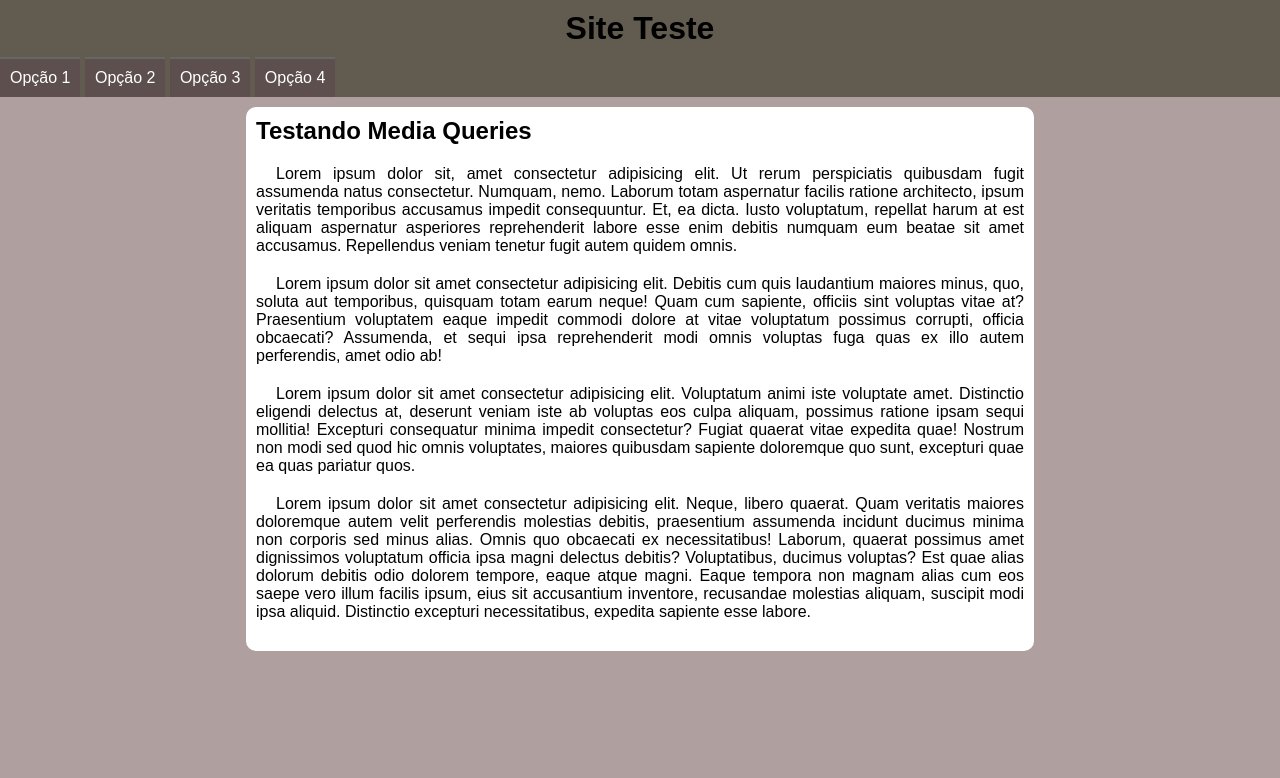
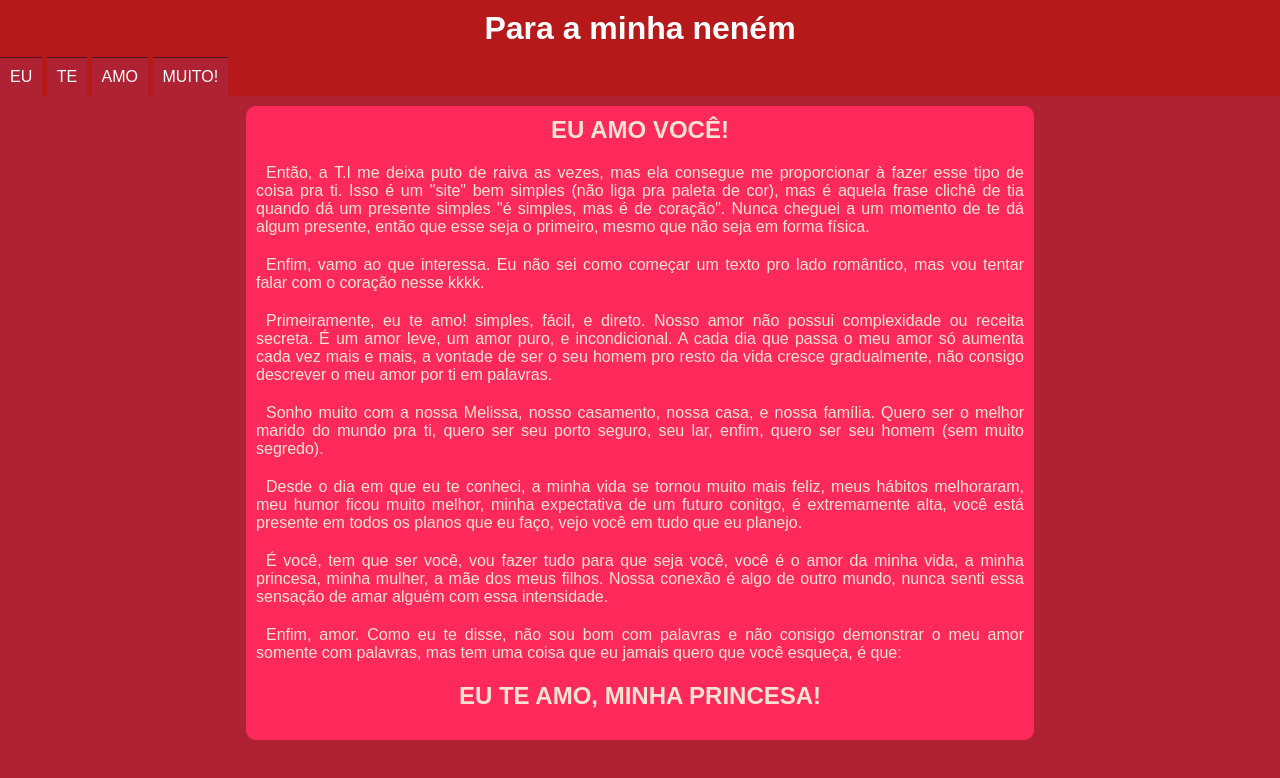
Before and after one commit to brayan-sant-77/html-css, a plain HTML site: page modulo4/ex03/mq005/index.html in a window 1280 px wide. Drawn offline with Linux system fonts and the light colour scheme.

Commit message:
atualização romântica

```diff
--- a/modulo4/ex03/mq005/estilos/style.css
+++ b/modulo4/ex03/mq005/estilos/style.css
@@ -7,16 +7,17 @@
 }
 
 html, body {
-    background-color: #af9f9f;
+    background-color: #af2233;
 }
 
 header {
-    background-color: #615b50;
+    background-color: #b61919;
 }
 
 header > h1 {
     padding: 10px;
     text-align: center;
+    color: white;
 }
 
 #burguer {
@@ -30,7 +31,7 @@ header > h1 {
 
 #burguer:hover {
     background-color: white;
-    color: black;
+    color: rgb(173, 9, 9);
 }
 
 menu {
@@ -46,31 +47,34 @@ menu > ul > li > a {
     padding: 10px;
     text-decoration: none;
     text-align: center;
-    background-color: #5e4f4f;
+    background-color: #af2233;
     color: white;
-    border-top: 2px solid rgb(104, 101, 101);
+    border-top: 1px solid rgba(12, 12, 12, 0.575);
 }
 
 menu > ul > li >a:hover {
-    background-color: gray;
+    background-color: rgb(214, 12, 12);
 }
 
 main {
     width: 90vw;
-    background-color: white;
+    background-color: #ff295c;
+    color: #fae4d1;
     margin: auto;
     margin-top: 10px;
     padding: 10px;
     border-radius: 10px;
 
+
 }
 
 article > h2 {
     padding-bottom: 20px;
+    text-align: center;
 }
 
 article > p {
     text-align: justify;
     margin-bottom: 20px;
-    text-indent: 20px;
+    text-indent: 10px;
 }
--- a/modulo4/ex03/mq005/index.html
+++ b/modulo4/ex03/mq005/index.html
@@ -10,28 +10,28 @@
 </head>
 <body onresize="mudouTamanho()">
     <header>
-        <h1>Site Teste</h1>
-        <span id="burguer" class="material-icons" onclick="clickMenu()">menu</span>
+        <h1>Para a minha neném</h1>
+        <span id="burguer" class="material-icons" onclick="clickMenu()">favorite</span>
         <menu id="itens">
             <ul>
-                <li><a href="#">Opção 1</a></li>
-                <li><a href="#">Opção 2</a></li>
-                <li><a href="#">Opção 3</a></li>
-                <li><a href="#">Opção 4</a></li>
+                <li><a href="#">EU</a></li>
+                <li><a href="#">TE</a></li>
+                <li><a href="#">AMO</a></li>
+                <li><a href="#">MUITO!</a></li>
         </menu>
     </header>
     <main>
         <article>
-            <h2>Testando Media Queries</h2>
-            <p>Lorem ipsum dolor sit, amet consectetur adipisicing elit. Ut rerum perspiciatis quibusdam fugit assumenda natus consectetur. Numquam, nemo. Laborum totam aspernatur facilis ratione architecto, ipsum veritatis temporibus accusamus impedit consequuntur.
-            Et, ea dicta. Iusto voluptatum, repellat harum at est aliquam aspernatur asperiores reprehenderit labore esse enim debitis numquam eum beatae sit amet accusamus. Repellendus veniam tenetur fugit autem quidem omnis.</p>
-            <p>Lorem ipsum dolor sit amet consectetur adipisicing elit. Debitis cum quis laudantium maiores minus, quo, soluta aut temporibus, quisquam totam earum neque! Quam cum sapiente, officiis sint voluptas vitae at?
-            Praesentium voluptatem eaque impedit commodi dolore at vitae voluptatum possimus corrupti, officia obcaecati? Assumenda, et sequi ipsa reprehenderit modi omnis voluptas fuga quas ex illo autem perferendis, amet odio ab!</p>
-            <p>Lorem ipsum dolor sit amet consectetur adipisicing elit. Voluptatum animi iste voluptate amet. Distinctio eligendi delectus at, deserunt veniam iste ab voluptas eos culpa aliquam, possimus ratione ipsam sequi mollitia!
-            Excepturi consequatur minima impedit consectetur? Fugiat quaerat vitae expedita quae! Nostrum non modi sed quod hic omnis voluptates, maiores quibusdam sapiente doloremque quo sunt, excepturi quae ea quas pariatur quos.</p>
-            <p>Lorem ipsum dolor sit amet consectetur adipisicing elit. Neque, libero quaerat. Quam veritatis maiores doloremque autem velit perferendis molestias debitis, praesentium assumenda incidunt ducimus minima non corporis sed minus alias.
-            Omnis quo obcaecati ex necessitatibus! Laborum, quaerat possimus amet dignissimos voluptatum officia ipsa magni delectus debitis? Voluptatibus, ducimus voluptas? Est quae alias dolorum debitis odio dolorem tempore, eaque atque magni.
-            Eaque tempora non magnam alias cum eos saepe vero illum facilis ipsum, eius sit accusantium inventore, recusandae molestias aliquam, suscipit modi ipsa aliquid. Distinctio excepturi necessitatibus, expedita sapiente esse labore.</p>
+            <h2>EU AMO VOCÊ!</h2>
+
+            <p>Então, a T.I me deixa puto de raiva as vezes, mas ela consegue me proporcionar à fazer esse tipo de coisa pra ti. Isso é um "site" bem simples (não liga pra paleta de cor), mas é aquela frase clichê de tia quando dá um presente simples "é simples, mas é de coração". Nunca cheguei a um momento de te dá algum presente, então que esse seja o primeiro, mesmo que não seja em forma física.</p>
+            <p>Enfim, vamo ao que interessa. Eu não sei como começar um texto pro lado romântico, mas vou tentar falar com o coração nesse kkkk.</p>
+            <p>Primeiramente, eu te amo! simples, fácil, e direto. Nosso amor não possui complexidade ou receita secreta. É um amor leve, um amor puro, e incondicional. A cada dia que passa o meu amor só aumenta cada vez mais e mais, a vontade de ser o seu homem pro resto da vida cresce gradualmente, não consigo descrever o meu amor por ti em palavras.</p>
+            <p>Sonho muito com a nossa Melissa, nosso casamento, nossa casa, e nossa família. Quero ser o melhor marido do mundo pra ti, quero ser seu porto seguro, seu lar, enfim, quero ser seu homem (sem muito segredo).</p>
+            <p>Desde o dia em que eu te conheci, a minha vida se tornou muito mais feliz, meus hábitos melhoraram, meu humor ficou muito melhor, minha expectativa de um futuro conitgo, é extremamente alta, você está presente em todos os planos que eu faço, vejo você em tudo que eu planejo.</p>
+            <p>É você, tem que ser você, vou fazer tudo para que seja você, você é o amor da minha vida, a minha princesa, minha mulher, a mãe dos meus filhos. Nossa conexão é algo de outro mundo, nunca senti essa sensação de amar alguém com essa intensidade.</p>
+            <p>Enfim, amor. Como eu te disse, não sou bom com palavras e não consigo demonstrar o meu amor somente com palavras, mas tem uma coisa que eu jamais quero que você esqueça, é que:</p>
+            <h2>EU TE AMO, MINHA PRINCESA!</h2>
         </article>
     </main>
     <script>
```
